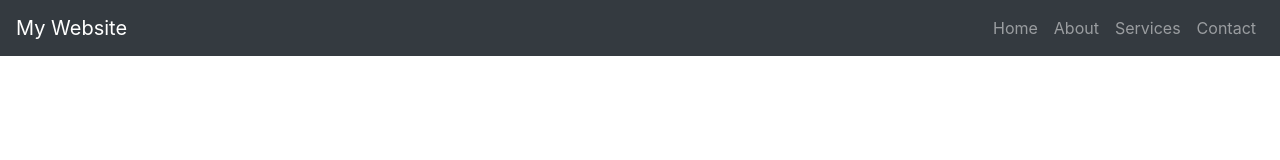
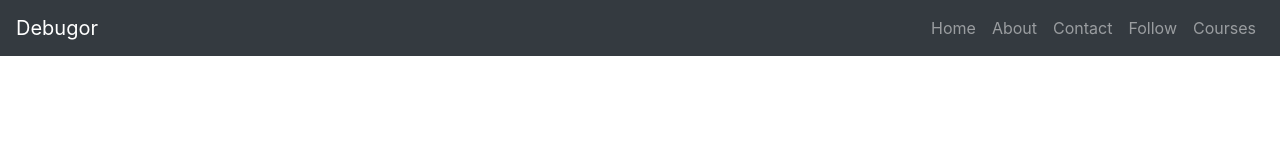
Before and after one commit to theadicoder/Debugor, a plain HTML site: page index.html in a window 1280 px wide. Shown: the top 160 px of the page. Drawn offline with nearby package versions, Linux system fonts and the light colour scheme.

Commit message:
Updated Codes

```diff
--- a/index.html
+++ b/index.html
@@ -14,6 +14,7 @@
         background-color: #53015d;
       }
     </style>
+
     <title>Debugor</title>
 </head>
 <body>
@@ -21,7 +22,7 @@
 
      <!-- Navbar -->
   <nav class="navbar navbar-expand-lg navbar-dark bg-dark">
-    <a class="navbar-brand" href="#">My Website</a>
+    <a class="navbar-brand" href="#">Debugor</a>
     <button class="navbar-toggler" type="button" data-toggle="collapse" data-target="#navbarNav"
       aria-controls="navbarNav" aria-expanded="false" aria-label="Toggle navigation">
       <span class="navbar-toggler-icon"></span>
@@ -35,10 +36,13 @@
           <a class="nav-link" href="#">About</a>
         </li>
         <li class="nav-item">
-          <a class="nav-link" href="#">Services</a>
+          <a class="nav-link" href="#">Contact</a>
         </li>
         <li class="nav-item">
-          <a class="nav-link" href="#">Contact</a>
+          <a class="nav-link" href="#">Follow</a>
+        </li>
+        <li class="nav-item">
+          <a class="nav-link" href="">Courses</a>
         </li>
       </ul>
     </div>
```
